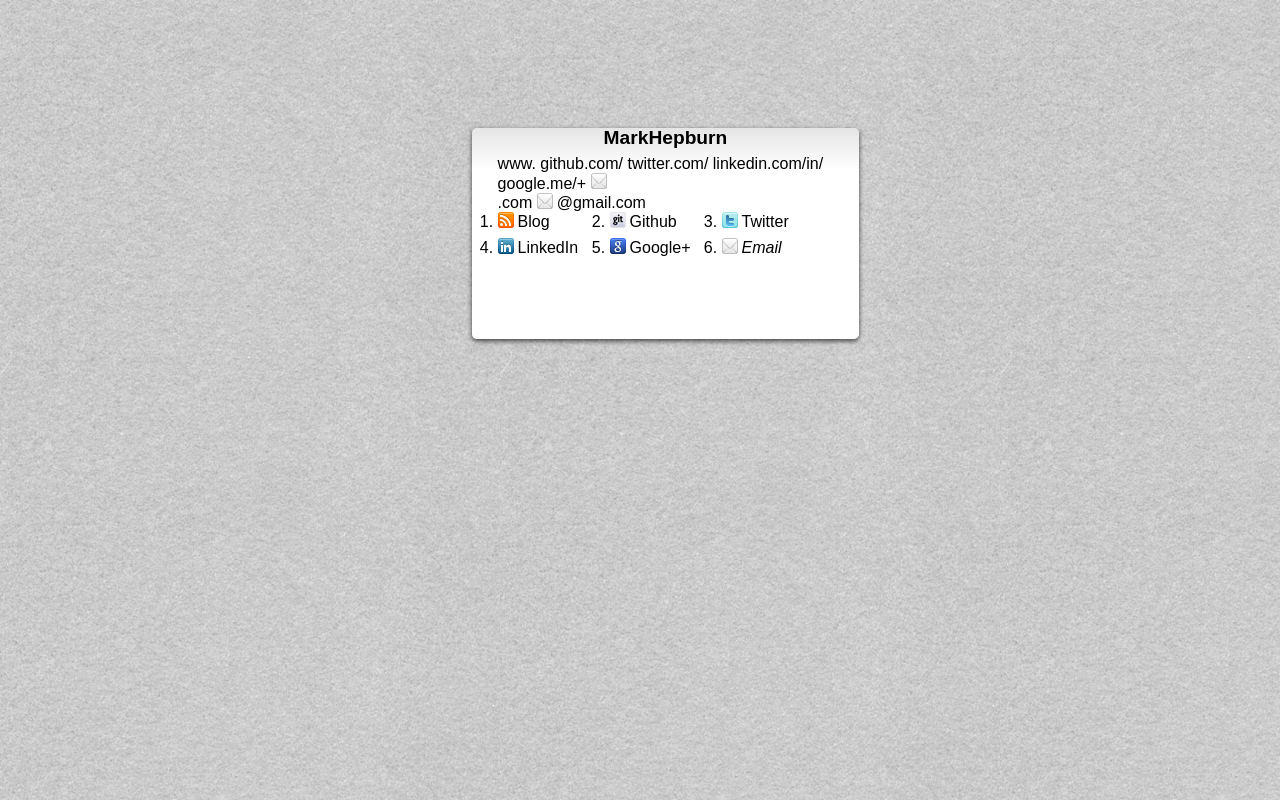
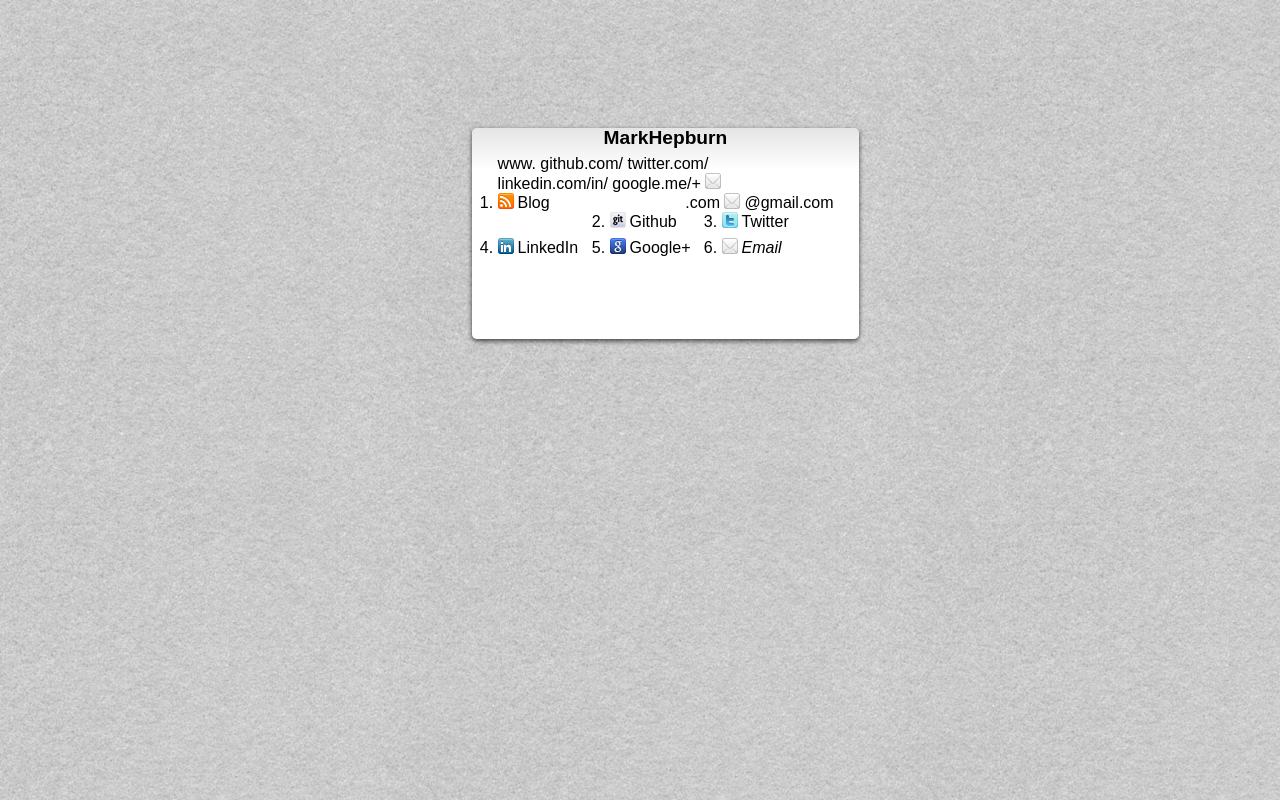
Before and after one commit to markhepburn/markhepburn.com, a plain HTML site: page index.html in a window 1280 px wide. Drawn offline with nearby package versions, Linux system fonts and the light colour scheme.

Commit message:
Using dummy elements instead of pseudos
(pseudo elements can't be styled using js)

```diff
--- a/css/style.css
+++ b/css/style.css
@@ -165,3 +165,20 @@
     left: 50%;
 /* width will be set by js */
 }
+
+#left {
+    float: left;
+}
+#right {
+    float: right;
+}
+
+.decorators > .holder {
+    display: block;
+}
+#left > .holder {
+    float: right;
+}
+#right > .holder {
+    float: left
+}
--- a/index.html
+++ b/index.html
@@ -35,6 +35,7 @@
       <h1 id="me" class="fn">MarkHepburn</h1>
 
       <div id="left" class="decorators">
+        <span class="holder"></span>
         <span class="blog">www.</span>
         <span class="code">github.com/</span>
         <span class="twitter">twitter.com/</span>
@@ -44,6 +45,7 @@
       </div>
 
       <div id="right" class="decorators">
+        <span class="holder"></span>
         <span class="blog">.com</span>
         <span class="code"></span>
         <span class="twitter"></span>
--- a/js/script.js
+++ b/js/script.js
@@ -7,6 +7,11 @@
       width  = $me.outerWidth(),
       height = $me.outerHeight();
   $me.css('margin-left', -width / 2);
+  // The float-element hacks:
+  $('.holder').css({
+    width: width / 2,
+    height: height
+  });
 
   // set up hovers:
   $('#urls li')
```
